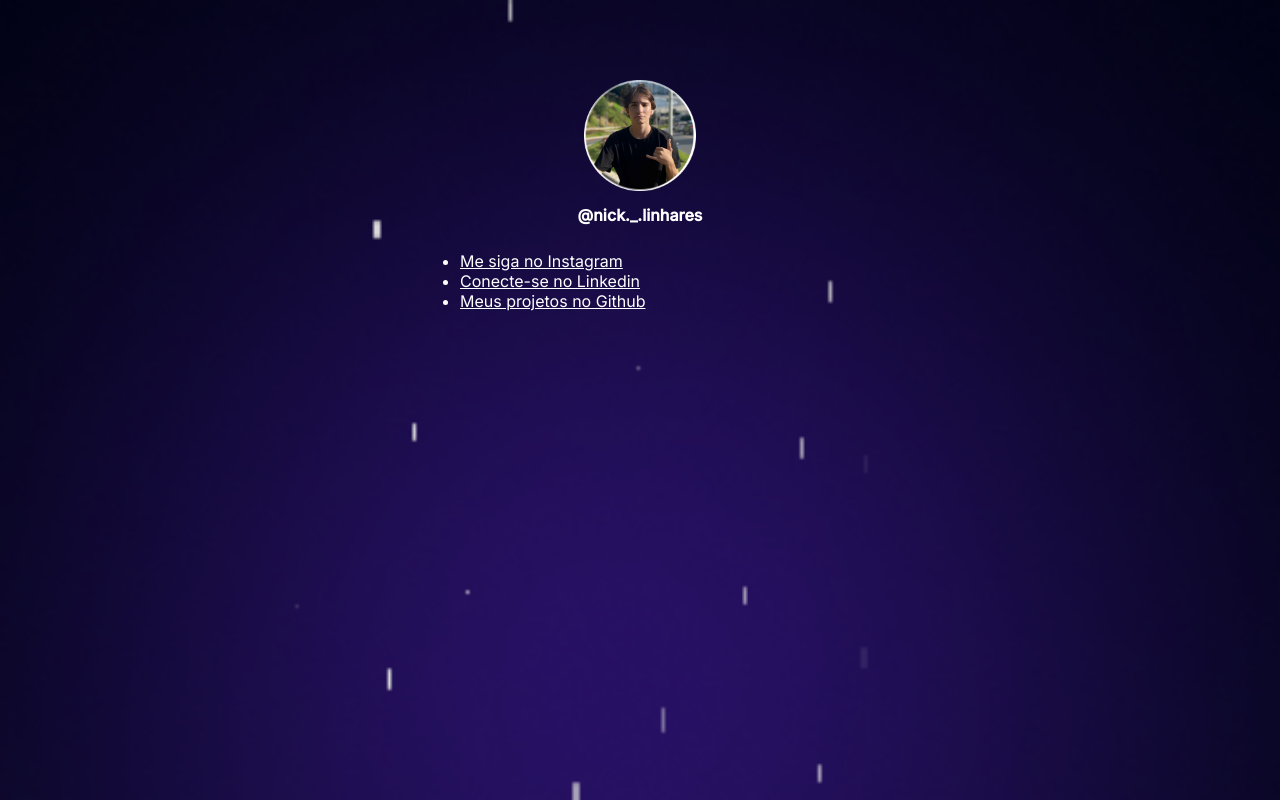
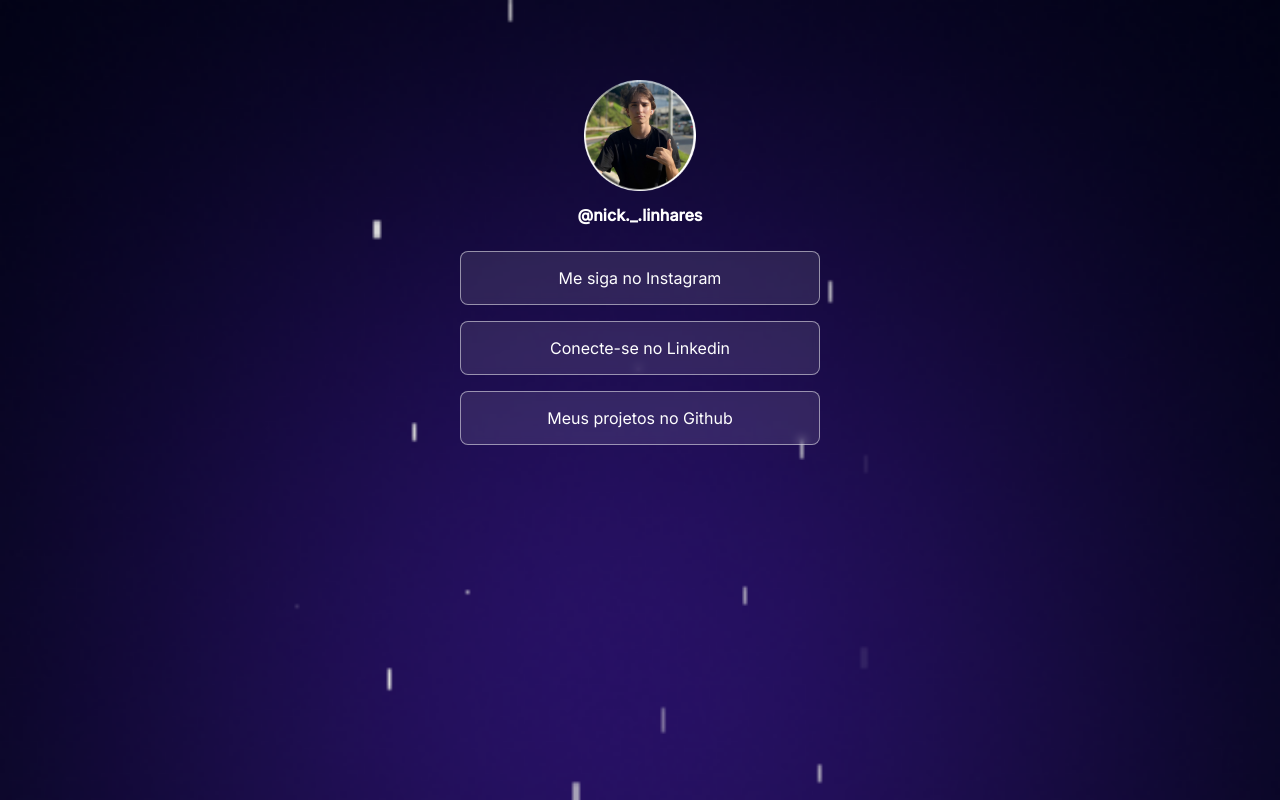
Before and after one commit to Nicolas-S-Linhares/devlinks, a plain HTML site: page index.html in a window 1280 px wide. Drawn offline with Linux system fonts and the light colour scheme.

Commit message:
construindo

```diff
--- a/index.html
+++ b/index.html
@@ -1,10 +1,11 @@
 <!DOCTYPE html>
 <html lang="pt-br">
   <head>
-    <link rel="preconnect" href="https://fonts.googleapis.com"/>
+    <link rel="preconnect" href="https://fonts.googleapis.com" />
     <link rel="preconnect" href="https://fonts.gstatic.com" crossorigin />
     <link
-      href="https://fonts.googleapis.com/css2?family=Inter:wght@400;500&display=swap" rel="stylesheet"
+      href="https://fonts.googleapis.com/css2?family=Inter:wght@400;500&display=swap"
+      rel="stylesheet"
     />
 
     <meta charset="UTF-8" />
@@ -16,21 +17,32 @@
     <div id="container">
       <div id="profile">
         <img
-          src="./img/avatar@2x.png" alt="Foto de Nicolas Linhares sério, usando uma camisa preta e fundo borrado"
+          src="./img/avatar@2x.png"
+          alt="Foto de Nicolas Linhares sério, usando uma camisa preta e fundo borrado"
         />
         <p>@nick._.linhares</p>
       </div>
       <ul>
         <li>
-         <a href="#">Me siga no Instagram</a>
+          <a href="https://www.instagram.com/nick._.linhares/" target="_blank"
+            >Me siga no Instagram</a
+          >
         </li>
 
         <li>
-         <a href="#">Conecte-se no Linkedin</a>
+          <a
+            href="https://www.linkedin.com/in/nicolas-sezerino-linhares-67b529259?lipi=urn%3Ali%3Apage%3Ad_flagship3_profile_view_base_contact_details%3Bx5X6sjktSX2w3AUZsidNAg%3D%3D"
+            target="_blank"
+            >Conecte-se no Linkedin</a
+          >
         </li>
 
-          <li>
-         <a href="#">Meus projetos no Github</a>
+        <li>
+          <a
+            href="https://github.com/Nicolas-S-Linhares/devlinks"
+            target="_blank"
+            >Meus projetos no Github</a
+          >
         </li>
       </ul>
     </div>
--- a/style.css
+++ b/style.css
@@ -40,3 +40,28 @@ body * {
   line-height: 24px;
   margin-top: 8px;
 }
+
+/* links */
+ul {
+  list-style: none;
+
+  display: flex;
+  flex-direction: column;
+  gap: 16px;
+}
+
+ul li a {
+  display: flex;
+  justify-content: center;
+
+  padding: 16px 24px;
+
+  background: rgba(255 , 255, 255, 0.1);
+  border: 1px solid rgba(255, 255, 255, 0.5);
+  border-radius: 8px;
+
+  backdrop-filter: blur(4px);
+  -webkit-backdrop-filter: blur(4px);
+
+  text-decoration: none;
+}
```
